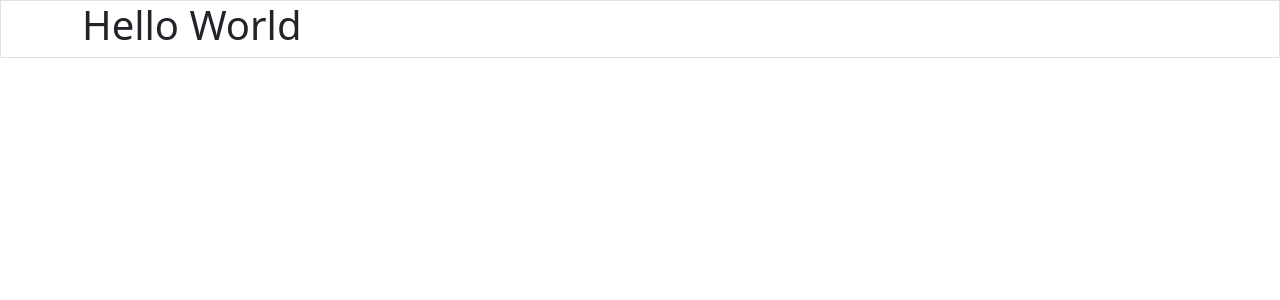
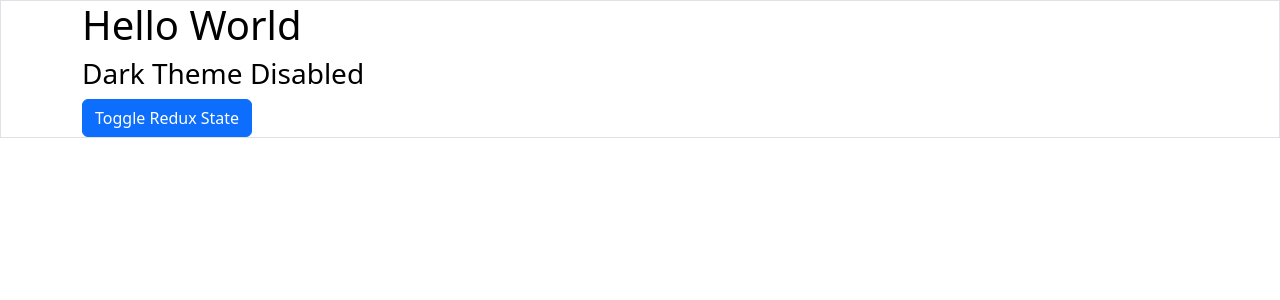
Before and after one commit to hariprasad9899/Panorabit, a React (Vite) app in the folder panorabit/: page / in a window 1280 px wide. Shown: the top 300 px of the page. Built offline with nearby package versions, Linux system fonts and the light colour scheme.

Commit message:
Upgrade redux toolkit,react redux
configured a small redux reducer for testing. Will be removed/changed later

```diff
--- a/panorabit/package.json
+++ b/panorabit/package.json
@@ -10,11 +10,12 @@
         "preview": "vite preview"
     },
     "dependencies": {
-        "@reduxjs/toolkit": "^1.9.1",
+        "@reduxjs/toolkit": "^1.9.5",
         "axios": "^1.2.3",
         "bootstrap": "^5.2.3",
         "react": "^18.2.0",
         "react-dom": "^18.2.0",
+        "react-redux": "^8.0.5",
         "react-router-dom": "^6.11.2"
     },
     "devDependencies": {
--- a/panorabit/src/App.jsx
+++ b/panorabit/src/App.jsx
@@ -3,10 +3,18 @@ import 'bootstrap/dist/js/bootstrap'
 import Home from './components/Home/Home'
 import { Route, Router, Routes } from 'react-router-dom'
 import Profile from './components/Profile/Profile'
+import { useSelector } from 'react-redux'
 
 function App() {
+    const darkTheme = useSelector((state) => state.theme.dark)
+
+    let appTheme = {
+        backgroundColor: darkTheme ? 'black' : 'white',
+        color: darkTheme ? 'white' : 'black',
+    }
+
     return (
-        <main className="container-fluid border">
+        <main className="container-fluid border" style={appTheme}>
             <Routes>
                 <Route path="/" element={<Home />}></Route>
                 <Route path="about" element={<Profile />} />
--- a/panorabit/src/components/Home/Home.jsx
+++ b/panorabit/src/components/Home/Home.jsx
@@ -1,10 +1,22 @@
 import React from 'react'
 import './Home.scss'
+import { useDispatch, useSelector } from 'react-redux'
+import { toggle } from '../../reducer/slice/theme'
 
 export default function Home() {
+    const dark = useSelector((state) => state.theme.dark)
+    const dispatch = useDispatch()
+
     return (
         <div className="container-md home-page">
             <h1>Hello World</h1>
+            <h3>Dark Theme {dark ? 'Enabled' : 'Disabled'}</h3>
+            <button
+                className="btn btn-primary"
+                onClick={() => dispatch(toggle())}
+            >
+                Toggle Redux State
+            </button>
         </div>
     )
 }
--- a/panorabit/src/main.jsx
+++ b/panorabit/src/main.jsx
@@ -2,12 +2,15 @@ import React from 'react'
 import ReactDOM from 'react-dom/client'
 import App from './App.jsx'
 import { BrowserRouter } from 'react-router-dom'
-// import './assets/index.css'
+import { Provider } from 'react-redux'
+import { store } from './reducer/store/store.js'
 
 ReactDOM.createRoot(document.getElementById('root')).render(
     <React.StrictMode>
         <BrowserRouter>
-            <App />
+            <Provider store={store}>
+                <App />
+            </Provider>
         </BrowserRouter>
     </React.StrictMode>
 )
--- /dev/null
+++ b/panorabit/src/reducer/slice/theme.js
@@ -0,0 +1,18 @@
+import { createSlice } from '@reduxjs/toolkit'
+
+const initialState = {
+    dark: false,
+}
+
+export const themeSlice = createSlice({
+    name: 'theme',
+    initialState,
+    reducers: {
+        toggle: (state) => {
+            state.dark = !state.dark
+        },
+    },
+})
+
+export const { toggle } = themeSlice.actions
+export default themeSlice.reducer
--- /dev/null
+++ b/panorabit/src/reducer/store/store.js
@@ -0,0 +1,8 @@
+import { configureStore } from '@reduxjs/toolkit'
+import themeReducer from '../slice/theme'
+
+export const store = configureStore({
+    reducer: {
+        theme: themeReducer,
+    },
+})
```
Also changed, not shown: 1 other file (tests, documents, lock files or other folders).
